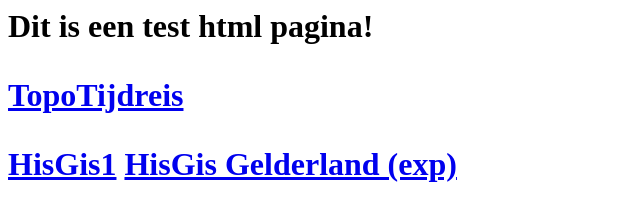
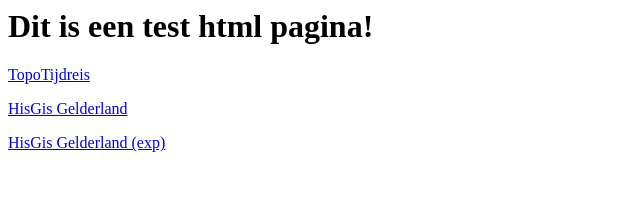
Before and after one commit to tonnyroet/tonnyroet.github.io, a plain HTML site: page index.html in a window 1280 px wide. Shown: the whole page, without its empty margins (0-640 px from the left). Drawn offline with Linux system fonts and the light colour scheme.

Commit message:
Update index.html

```diff
--- a/index.html
+++ b/index.html
@@ -1,6 +1,6 @@
-<html><h1>Dit is een test html pagina!</b1>
+<html><h1>Dit is een test html pagina!</h1>
   <p><a href="https://www.topotijdreis.nl">TopoTijdreis</a></p>
   <p><a
-  href="http://hisgis.fa.knaw.nl/?db=zzvs&amp;layer=050Gelderland1832%20gebouwen&amp;layer=050Gelderland1832%20percelen&amp;style=0&amp;style=0&amp;x0=149166.40413&amp;x1=149234.422694&amp;y0=487370.999695&amp;y1=487302.981131">HisGis1</a>
-  <a href="https://hisgis.nl/kaartviewer/gelderland/">HisGis Gelderland (exp)</a></p>
+  href="http://hisgis.fa.knaw.nl/?db=zzvs&amp;layer=050Gelderland1832%20gebouwen&amp;layer=050Gelderland1832%20percelen&amp;style=0&amp;style=0&amp;x0=149166.40413&amp;x1=149234.422694&amp;y0=487370.999695&amp;y1=487302.981131">HisGis Gelderland</a></p>
+  <p><a href="https://hisgis.nl/kaartviewer/gelderland/">HisGis Gelderland (exp)</a></p>
 </html>
```
